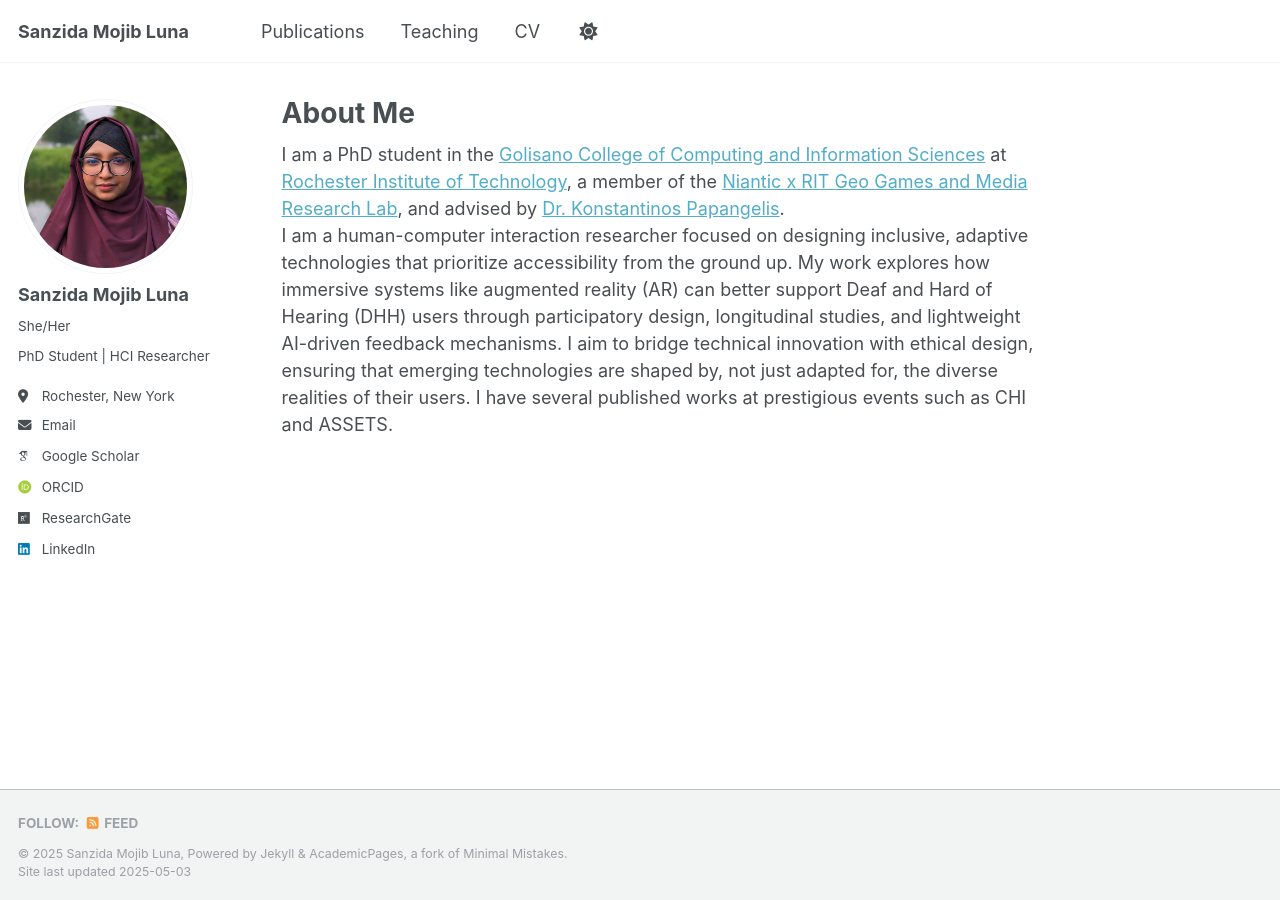
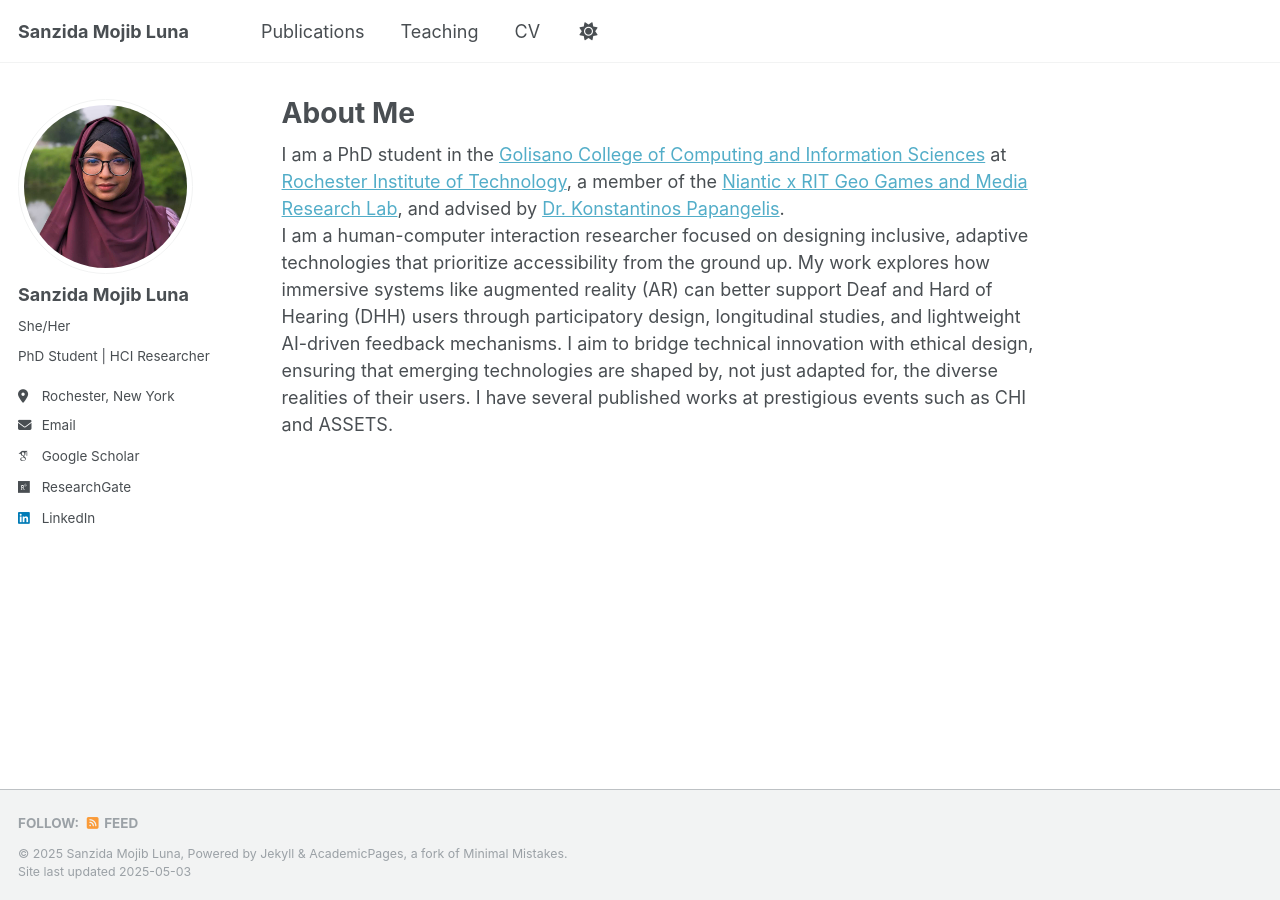
Before and after one commit to SanzidaMojibLuna/SanzidaMojibLuna.github.io, a Jekyll site: the page built from _pages/about.md, in a window 1280 px wide. Built offline with Jekyll 4.4.1, drawn with Linux system fonts in a browser that asks for light colours; some web fonts are replaced.

Commit message:
Update _config.yml

```diff
--- a/_config.yml
+++ b/_config.yml
@@ -36,7 +36,7 @@ author:
   arxiv            : # URL - Update with the correct link to your profile
   googlescholar    : "https://scholar.google.com/citations?user=rxkwg6QAAAAJ&hl=en"
   impactstory      : # URL
-  orcid            : "https://orcid.org/my-orcid?orcid=0009-0009-2582-7438"
+  orcid            : #"https://orcid.org/my-orcid?orcid=0009-0009-2582-7438"
   semantic         : # URL
   pubmed           : #"https://www.ncbi.nlm.nih.gov/pubmed/?term=john+snow"
   researchgate     : "https://www.researchgate.net/profile/Sanzida-Mojib-Luna?ev=hdr_xprf"
```
